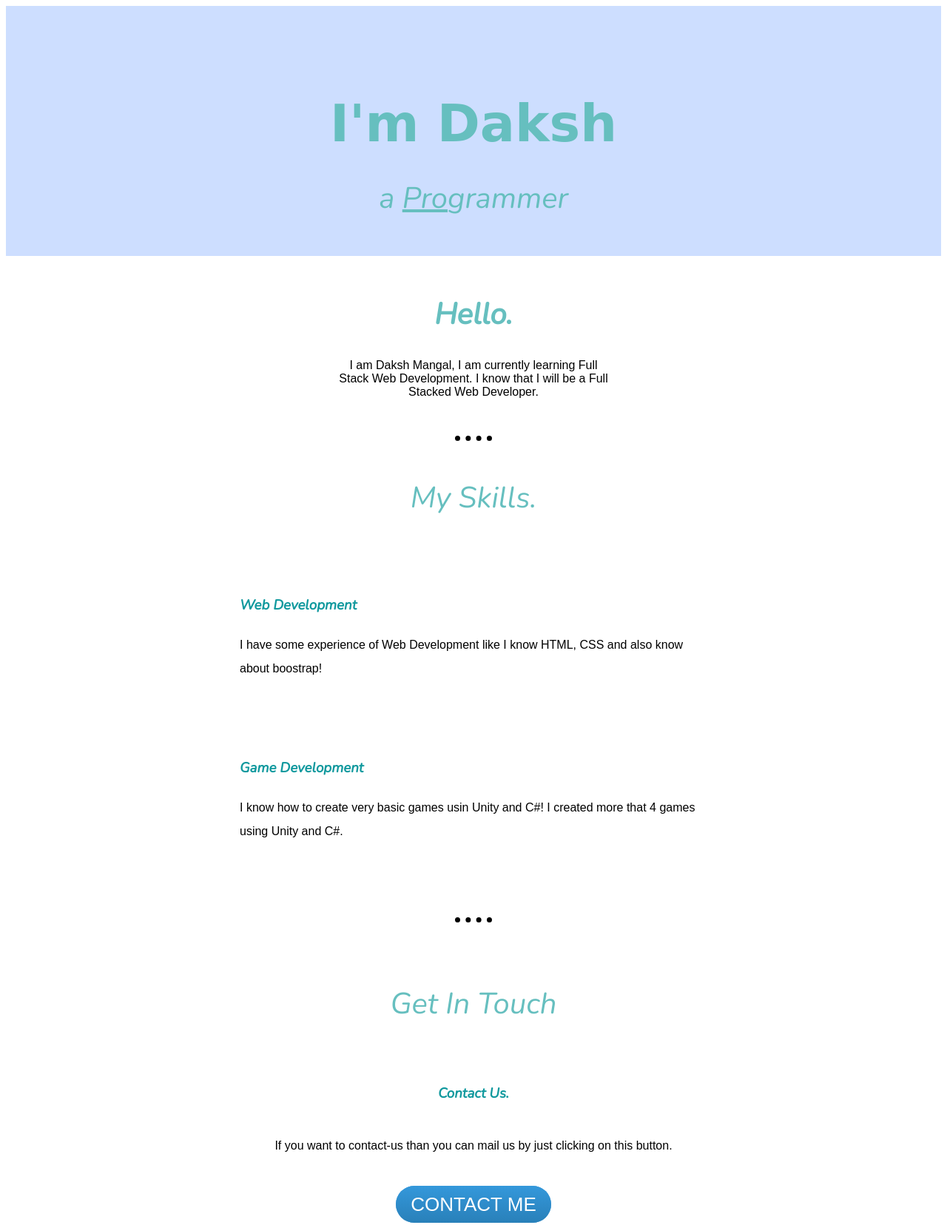
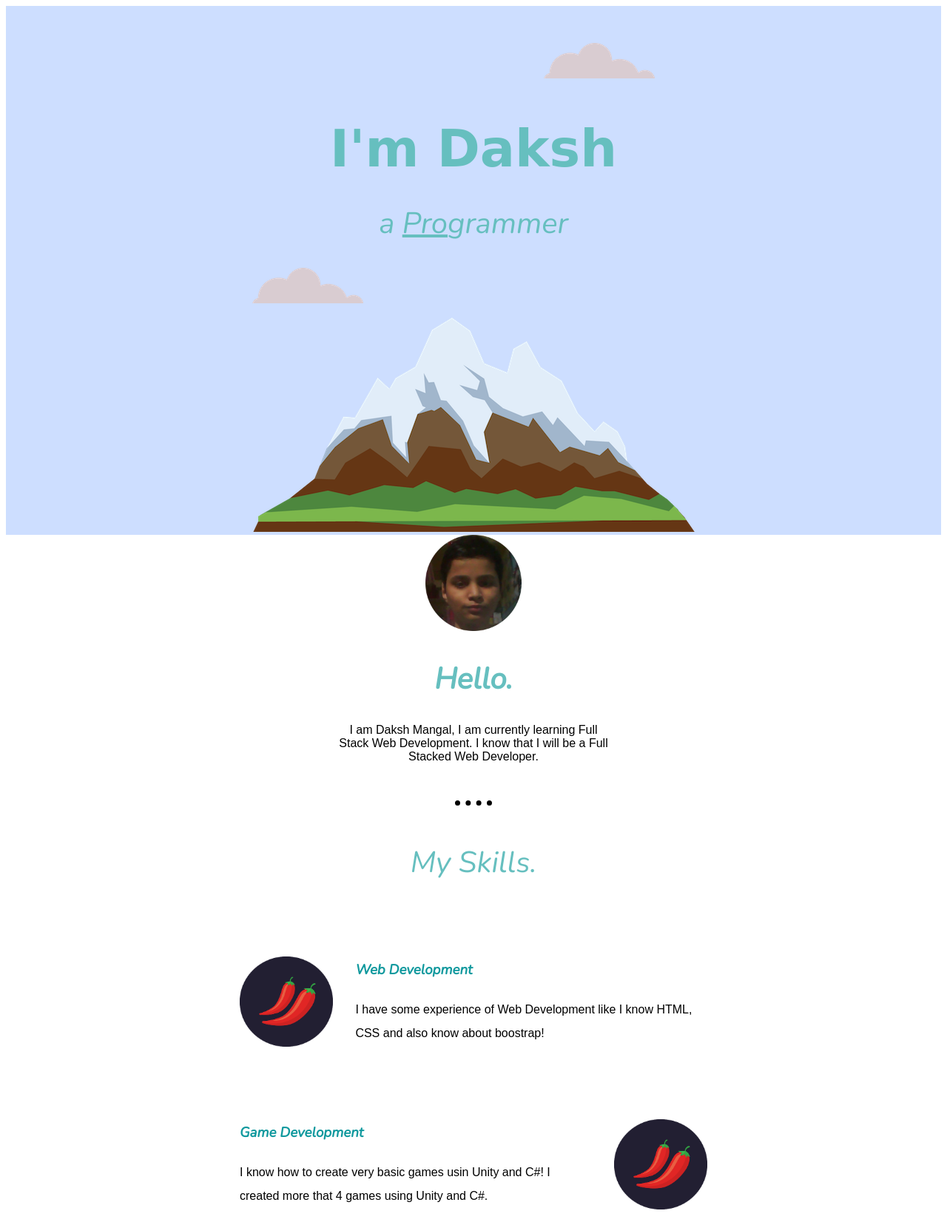
Before and after one commit to daksh514/Css-finaldakshcv, a plain HTML site: page index.html in a window 1280 px wide. Shown: the top 1656 px of the page at 74% size. Drawn offline with nearby package versions, Linux system fonts and the light colour scheme; files that its build step writes are made by us from their sources; a web font is replaced by a local one.

Commit message:
Update index.html
Changed all folder

```diff
--- a/index.html
+++ b/index.html
@@ -4,7 +4,7 @@
     <meta charset="UTF-8" />
     <meta http-equiv="X-UA-Compatible" content="IE=edge" />
     <meta name="viewport" content="width=device-width, initial-scale=1.0" />
-    <link rel="stylesheet" href="CSS/style.css" />
+    <link rel="stylesheet" href="style.css" />
     <link rel="icon" type="image/x-icon" href="favicon.ico?v=2" />
     <link rel="preconnect" href="https://fonts.googleapis.com" />
     <link rel="preconnect" href="https://fonts.gstatic.com" crossorigin />
@@ -28,17 +28,17 @@
   </head>
   <body>
     <div class="Top-Container">
-      <img id="CL1" src="Images/cloud.png" alt="" />
+      <img id="CL1" src="cloud.png" alt="" />
       <h1>I'm Daksh</h1>
       <h2>a <span id="Span-Pro">Pro</span>grammer</h2>
-      <img id="CL2" src="Images/cloud.png" alt="" />
-      <img src="Images/mountain.png" alt="" />
+      <img id="CL2" src="cloud.png" alt="" />
+      <img src="mountain.png" alt="" />
     </div>
 
     <div class="middle-container">
       <div class="profile">
         <img
-          src="Images/WIN_20211214_17_49_41_Pro-modified.png"
+          src="WIN_20211214_17_49_41_Pro-modified.png"
           alt=""
           id="Profile-Img"
         />
@@ -52,7 +52,7 @@
       <div class="skills">
         <h2>My Skills.</h2>
         <div class="skill-row">
-          <img id="skill-img-1" src="Images/chillies.png" alt="" />
+          <img id="skill-img-1" src="chillies.png" alt="" />
           <h3>Web Development</h3>
           <p>
             I have some experience of Web Development like I know HTML, CSS and
@@ -60,7 +60,7 @@
           </p>
         </div>
         <div class="skill-row">
-          <img id="skill-img-2" src="Images/chillies.png" alt="" />
+          <img id="skill-img-2" src="chillies.png" alt="" />
           <h3>Game Development</h3>
           <p>
             I know how to create very basic games usin Unity and C#! I created
```
